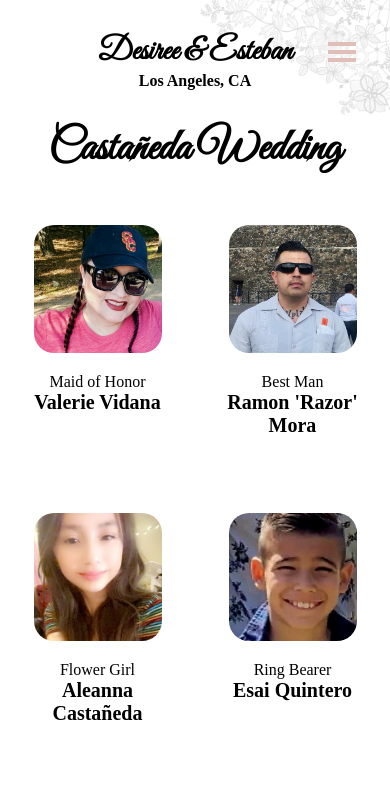
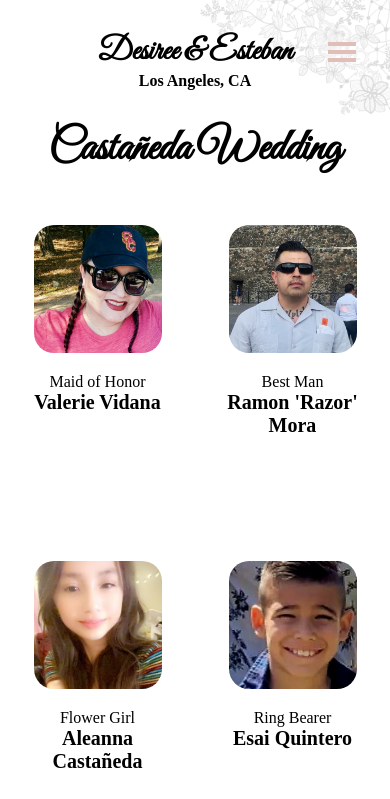
Before and after one commit to sherlineau/dez-estaban-wedding, a React (Create React App) app: page /wedding-party in a window 390 px wide. Shown: the top 799 px of the page. Built offline with nearby package versions, Linux system fonts and the light colour scheme; a web font is replaced by a local one.

Commit message:
css adjustments

```diff
--- a/src/views/Registry/Registry.css
+++ b/src/views/Registry/Registry.css
@@ -1,5 +1,6 @@
 .registry {
   width: 80%;
+  margin: 0 auto;
   align-items: center;
 }
 
--- a/src/views/WeddingParty/WeddingParty.css
+++ b/src/views/WeddingParty/WeddingParty.css
@@ -23,7 +23,7 @@
 
 .party-card {
   padding: 2rem;
-  height: 17rem;
+  height: 25rem;
 }
 
 .party-card:first-child {
@@ -68,4 +68,8 @@
   .party p {
     font-size: 1rem;
   }
+
+  .party-card {
+    height: 20rem;
+  }
 }
```
